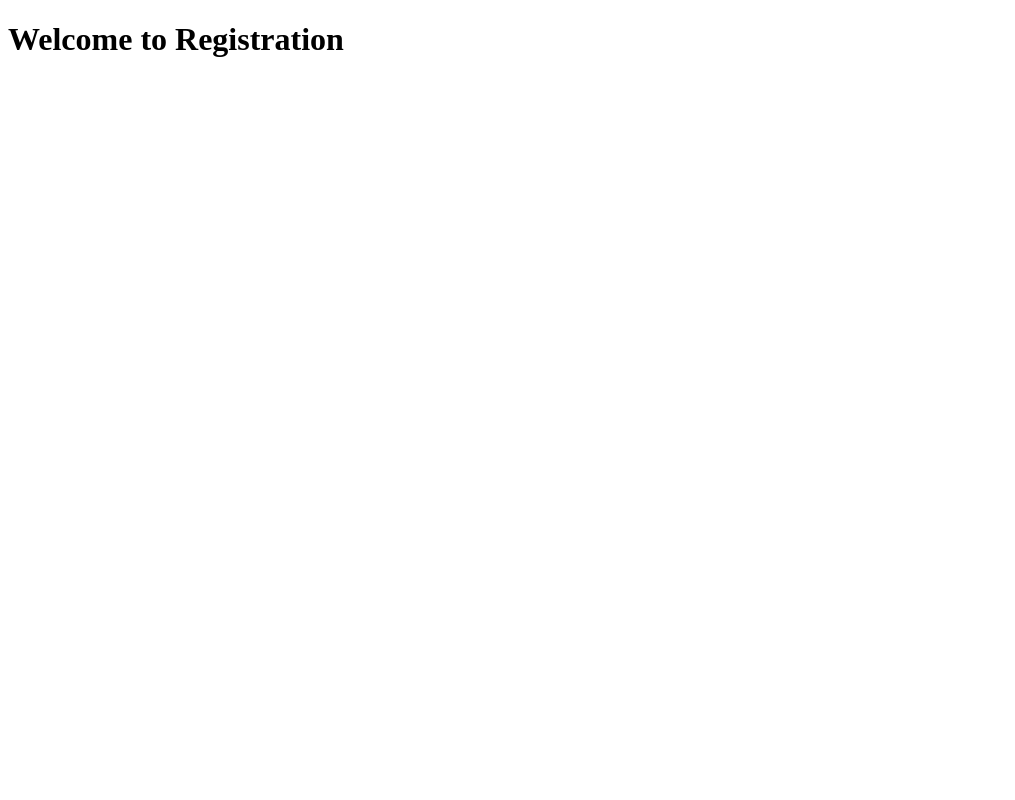
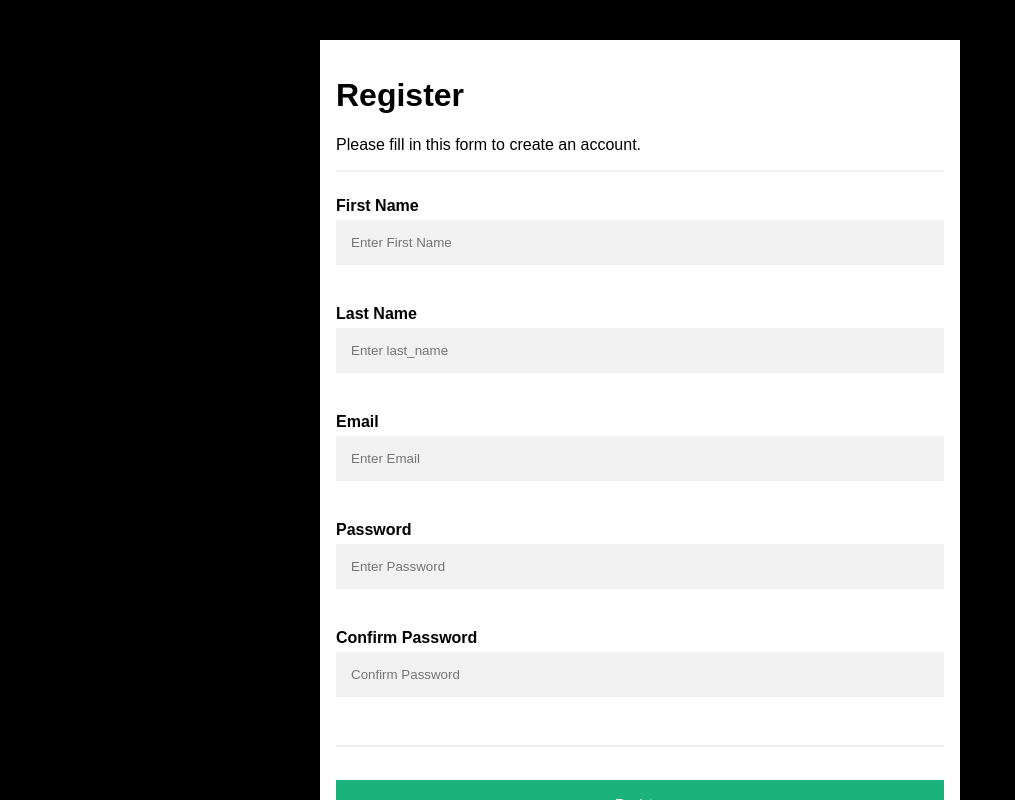
Before and after one commit to nikhilsshriffle/MyProject, a website: page Registration/index.html in a window 1280 px wide. Shown: the whole page, without its empty margins (0-1015 px from the left). Drawn offline with Linux system fonts and the light colour scheme.

Commit message:
Added Login form,Registration form

```diff
--- a/Login/index.css
+++ b/Login/index.css
@@ -0,0 +1,43 @@
+body {
+  background-color: black;
+}
+
+.container {
+    display: inline-block;
+    position: fixed;
+    top: 0;
+    bottom: 0;
+    left: 0;
+    right: 0;
+    width: 25%;
+    height:40%;
+    margin: auto;
+    background-color: white;
+}
+.form-container {
+   position: relative;
+   left:10%;
+   top:10%;
+   /* bottom: 10%; */
+}
+
+input {
+  width: 70%;
+  height: 20%;
+  padding: 15px;
+  margin-top: 15px;
+}
+
+button {
+  width: 77%;
+  height: 20%;
+  padding: 15px;
+  margin-top: 15px;
+  background-color:  #04AA6D;
+  border-color: #04AA6D;
+  color: white;
+}
+
+span {
+  color: red;
+}
--- a/Registration/index.css
+++ b/Registration/index.css
@@ -1,20 +1,86 @@
-.Navbar-container {
-  display: flex;
-  justify-content: space-between;
-  background-color: black;
-  color: white;
+.form-container {
+  display: inline-block;
+  position: fixed;
+  top: 0;
+  bottom: 50%;
+  left: 0;
+  right: 0;
+  width:15%;
+  height:40%;
+  margin: auto;
+  /* background-color: rgb(202, 36, 36); */
+
+}
+span {
+  color: red;
+  /* display: none; */
 }
 
-.Navbar-logo {
-  margin: 40px;
+
+body {
+  font-family: Arial, Helvetica, sans-serif;
+  background-color: black;
 }
 
-.Navbar-Links ul li {
-  list-style: none;
-  display: inline;
-  margin: 25px;
+* {
+  box-sizing: border-box;
 }
 
-.Navbar-Links {
-  margin: 25px;
+/* Add padding to containers */
+.container {
+  padding: 16px;
+  background-color: white;
 }
+
+/* Full-width input fields */
+input[type=text], input[type=password],input[type=email] {
+  width: 100%;
+  padding: 15px;
+  margin: 5px 0 22px 0;
+  display: inline-block;
+  border: none;
+  background: #f1f1f1;
+}
+
+
+.form-container {
+  width: 50%;
+}
+
+input[type=text]:focus, input[type=password]:focus {
+  background-color: #ddd;
+  outline: none;
+}
+
+/* Overwrite default styles of hr */
+hr {
+  border: 1px solid #f1f1f1;
+  margin-bottom: 25px;
+}
+
+/* Set a style for the submit button */
+.registerbtn {
+  background-color: #04AA6D;
+  color: white;
+  padding: 16px 20px;
+  margin: 8px 0;
+  border: none;
+  cursor: pointer;
+  width: 100%;
+  opacity: 0.9;
+}
+
+.registerbtn:hover {
+  opacity: 1;
+}
+
+/* Add a blue text color to links */
+a {
+  color: dodgerblue;
+}
+
+/* Set a grey background color and center the text of the "sign in" section */
+.signin {
+  background-color: #f1f1f1;
+  text-align: center;
+}
--- a/Registration/index.html
+++ b/Registration/index.html
@@ -8,8 +8,40 @@
   <title>Registration</title>
 </head>
 <body>
-  <div>
-    <h1>Welcome to Registration</h1>
+  <div class="form-container">
+    <form name="myForm" onsubmit="return validateForm()">
+      <div class="container">
+        <h1>Register</h1>
+        <p>Please fill in this form to create an account.</p>
+        <hr>
+        <label for="fname"><b>First Name</b></label>
+        <input type="text" placeholder="Enter First Name" name="fname" id="fname"  />
+        <span id="firstName"></span><br><br>
+
+        <label for="lname"><b>Last Name</b></label>
+        <input type="text" placeholder="Enter last_name" name="lname" id="lname" />
+        <span id="lastName"></span><br><br>
+
+        <label for="email"><b>Email</b></label>
+        <input type="email" placeholder="Enter Email" name="email" id="email"  >
+        <span id="email"></span><br><br>
+
+        <label for="psw"><b>Password</b></label>
+        <input type="password" placeholder="Enter Password" name="psw" id="psw" >
+        <span id="password"></span><br><br>
+
+        <label for="psw_repeat"><b>Confirm Password</b></label>
+        <input type="password" placeholder="Confirm Password" name="psw_Confirm" id="psw_Confirm" >
+        <span id="confirmPassword"></span><br><br>
+        <hr>
+        <button type="submit" class="registerbtn">Register</button>
+      </div>
+
+      <div class="container signin">
+        <p>Already have an account? <a href="../Login/index.html">Sign in</a>.</p>
+      </div>
+    </form>
   </div>
+  <script src="./index.js"></script>
 </body>
 </html>
--- a/Registration/index.js
+++ b/Registration/index.js
@@ -0,0 +1,101 @@
+function setError(id, message) {
+  let element = document.getElementById(id);
+  element.innerHTML = message
+}
+
+function validateForm() {
+  let val = true;
+
+  let firstName = document.forms["myForm"]["fname"].value;
+  let lastName = document.forms["myForm"]["lname"].value;
+  let email = document.forms["myForm"]["email"].value;
+  let password = document.forms["myForm"]["psw"].value;
+  let confirmPassword  = document.forms["myForm"]["psw_Confirm"].value;
+
+
+
+  console.log('firstName',firstName)
+
+  // if(firstName === "" && lastName === "" && email ==="" && password === "" && confirmPassword==="") {
+  //   setError('firstName','Empty Field')
+  //   setError('lastName','Empty Field')
+  //   setError('email','Empty Field')
+  //   setError('password','Empty Field')
+  //   setError('confirmPassword','Empty Field')
+  // }
+
+  if (firstName === "" || firstName.length <5) {
+     setError('firstName','Invalid First Name')
+     val = false;
+  }
+
+  if (lastName === "" || lastName.length <5) {
+    setError('lastName','Invalid Last Name')
+    val = false;
+  }
+
+  const regex = new RegExp('[a-z0-9]+@[a-z]+\.[a-z]{2,3}');
+  if(!regex.test(email)) {
+    setError('email','Invalid email')
+    val = false;
+  }
+
+  if (password.length<6 ||password === "") {
+    setError('password', 'Invalid Password')
+    val = false;
+  }
+
+  if (confirmPassword<6 || confirmPassword  === "" ) {
+    setError('password', 'Invalid Password')
+    val = false;
+  }
+
+  if (!password.match(confirmPassword)) {
+    setError('confirmPassword', 'Password and Confirm  Password is not the same')
+    val = false;
+  }
+  const formData = {firstName,lastName,email,password,confirmPassword}
+  console.log('formData',formData)
+  localStorage.setItem('formData',JSON.stringify(formData))
+  return val;
+
+}
+
+// function handlechange(event) {
+//   if (event.target.name === "fname") {
+//     if (event.target.value === "" || event.target.value.length < 5) {
+//       setError('firstName', 'First name is to short')
+//     }
+//   }
+
+//   if (event.target.name === "lname") {
+//     if (event.target.value === "" || event.target.value.length < 5) {
+//       setError('lastName', 'Last name is to short')
+//     }
+//   }
+
+//   if (event.target.name === "email") {
+//     const regex = new RegExp('[a-z0-9]+@[a-z]+\.[a-z]{2,3}');
+//     if (!regex.test(event.target.value)) {
+//       setError('email', 'Invalid email')
+//     }
+//   }
+//   ;
+//   const password = event.target.value
+//   console.log('password', password)
+//   if (event.target.name === "psw") {
+//     if (event.target.value.length < 6 || event.target.value === "") {
+//       setError('password', 'Invalid Password')
+//     }
+//   }
+
+//   if (!password.match(event.target.value)) {
+//     setError('confirmPassword', 'Password and Confirm  Password is not the same')
+//   }
+
+//   if (event.target.name === "psw_Confirm") {
+//     if (event.target.value.length < 6 || event.target.value === "") {
+//       setError('password', 'Invalid Password')
+//     }
+//   }
+// }
--- a/index.css
+++ b/index.css
@@ -13,8 +13,14 @@
   list-style: none;
   display: inline;
   margin: 25px;
+  text-decoration: none;
   /* padding: 5px; */
   /* background-color: blue; */
+}
+
+.Navbar-Links ul li a {
+ color: white;
+ text-decoration: none;
 }
 
 .Navbar-Links {
```
Also changed, not shown: Login/index.html (+14 -1 lines), Login/index.js (+44 -0 lines), index.html (+1 -1 lines).
